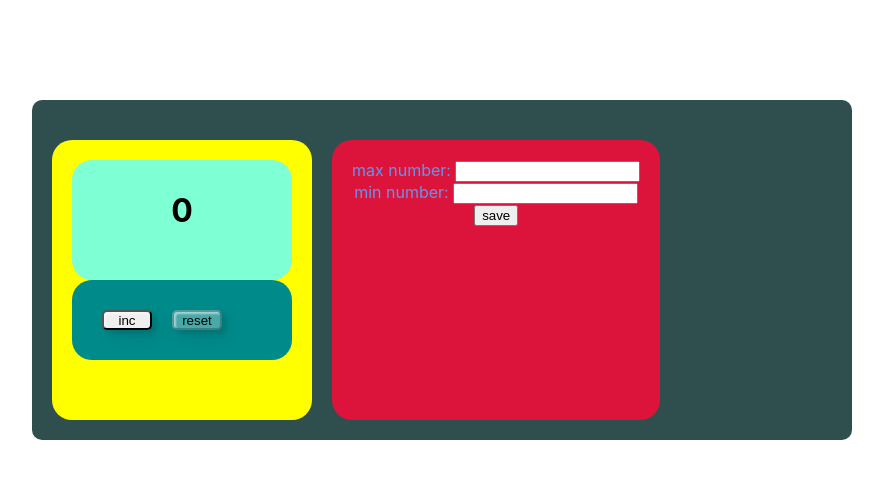
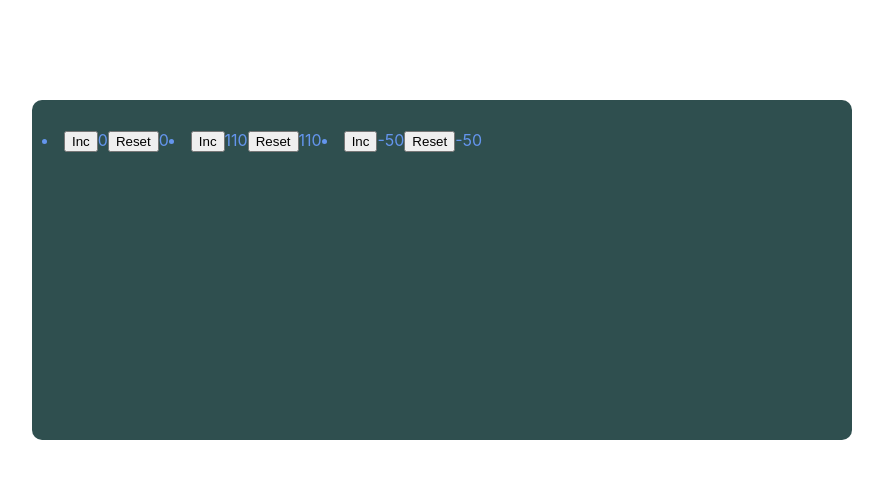
Before and after one commit to SerhiiSa07/counter, a React (Create React App) app: page / in a window 1280 px wide. Shown: the top 478 px of the page, without its empty margins (168-1051 px from the left). Built offline with nearby package versions, Linux system fonts and the light colour scheme.

Commit message:
counter2.2

```diff
--- a/src/App2.tsx
+++ b/src/App2.tsx
@@ -1,35 +1,38 @@
 import React, {useState} from 'react';
 import './App.css';
-import {Counter} from "./components/counter/Counter";
-import {Button} from "./components/interface/Button";
-import {Counter2} from "./components/counter/Counter2";
-import {Button2} from "./components/interface/Button2";
-import {CounterSetUp} from "./components/counterSetUp/CounterSetUp";
-import d from "./app.module.css"
+
+
+
+const initialCounters = [
+    {
+        id: 123,
+        value: 0
+    },
+    {
+        id: 234,
+        value: 110
+    },
+    {
+        id: 1111,
+        value: -50
+    }
+]
 
 function App2 () {
 
     const maxNumber = 5;
-    let [count, setCount] = useState(0)
+    let [count, setCount] = useState(initialCounters);
     const [status, setStatus] = useState<boolean>(false)
-    let [maxValue, setMaxValue] = useState(1000)
-    let [startValue, setStartValue] = useState(0)
-    const [disable, setDisable] = useState<boolean>(false)
 
-    const [editMode, setEditMode] = useState<boolean>(false)
+/*    const [editMode, setEditMode] = useState<boolean>(false)*/
 
-    function onClickInc () {
-        if (count < maxNumber) {
-            setCount(count + 1 )
-        }
-        if (count === 4) {
-            setStatus(true)
-        }
+    const onClickInc = (id: number) => {
+        const updatedCounts = count.map(el => el.id === id ? {...el, value: el.value + 1} : el)
+        setCount(updatedCounts)
     }
-
     function onClickReset () {
-        setCount(0)
-        setStatus(false)
+        /*setCount(0)
+        setStatus(false)*/
     }
 
     function errorMin () {
@@ -37,8 +40,7 @@ function App2 () {
     }
 
     function errorMax () {
-        setMaxValue(0)
-        setStatus(true)
+
     }
 
     function onClickSave (){
@@ -48,11 +50,14 @@ function App2 () {
     return(
 
         <div className="App">
-            <div className={d.background}>
-            <Counter2 count={count} onClickInc={onClickInc} onClickReset={onClickReset} status={status} maxNumber={maxNumber}/>
-            <Button2 count={count} onClickInc={onClickInc} onClickReset={onClickReset} status={status}  maxNumber={maxNumber}/>
-            </div>
-            <CounterSetUp count={count} onClickInc={onClickInc} onClickReset={onClickReset} status={status} maxNumber={maxNumber}/>
+            {count.map(el => (
+                <li key={el.id}>
+                    <button onClick={() => onClickInc(el.id)}>Inc</button>
+                        {el.value}
+                    <button onClick={onClickReset}>Reset</button>
+                        {el.value}
+                </li>
+            ))}
         </div>
 
     )
--- a/src/components/counter/Counter2.tsx
+++ /dev/null
@@ -1,21 +0,0 @@
-import React from "react";
-import style from "./Counter2.module.css";
-
-type PropsType = {
-    count: number
-    onClickInc: () => void
-    onClickReset: () => void
-    status: boolean
-    maxNumber: number
-
-}
-
-export function Counter2 (props: PropsType) {
-
-    return(
-            <div className={style.titleCounter}>
-            <h1 className={props.status ? style.active : style.counter }>{props.count}</h1>
-            </div>
-    )
-
-}
--- a/src/components/counterSetUp/CounterSetUp.tsx
+++ b/src/components/counterSetUp/CounterSetUp.tsx
@@ -1,29 +1,38 @@
-import React from "react";
+import React, {ChangeEvent, useState} from 'react';
 import m from "./CounterSetUp.module.css";
 
-type PropsType = {
-    count: number
-    onClickInc: () => void
-    onClickReset: () => void
-    status: boolean
-    maxNumber: number
+
+type FullInputPropsType ={
+    onClickSave: (startValue: string) => void
 
 }
 
-export function CounterSetUp (props: PropsType) {
+export function CounterSetUp (props: FullInputPropsType) {
+
+    const [startValue, setStartValue] = useState('')
+
+    const onChangeInputHandler = (event: ChangeEvent<HTMLInputElement>) => {
+        setStartValue(event.currentTarget.value)
+    }
+
+
+    const onclickButtonHandler = () => {
+        props.onClickSave(startValue)
+        setStartValue('')
+    }
 
     return(
         <div className={m.box_size}>
             <div className={m.box_flex}>
                 <span>max number: </span>
-                <input type="number"/>
+                <input type="number" />
             </div>
             <div>
                 <span>min number: </span>
-                <input type="number"/>
+                <input type="number" onChange={onChangeInputHandler}/>
             </div>
             <div>
-                <button>save</button>
+                <button onClick={onclickButtonHandler}>save</button>
             </div>
         </div>
     )
--- a/src/components/interface/Button.tsx
+++ b/src/components/interface/Button.tsx
@@ -13,13 +13,12 @@ type OwnPropertyType = {
 export function Button (props: OwnPropertyType) {
 
     return(
+
         <div className={b.titleButton}>
 
             <button className={b.customBtn} disabled={props.count === props.maxNumber} onClick={props.onClickInc}>inc</button>
+            <button className={b.customL} disabled={props.count === 0} onClick={props.onClickReset}>reset</button>
 
-                <button className={b.customL} disabled={props.count === 0} onClick={props.onClickReset}>reset</button>
         </div>
     )
-
-
 }
--- a/src/components/interface/Button2.tsx
+++ /dev/null
@@ -1,28 +0,0 @@
-import React from "react";
-import b from "./Button2.module.css"
-
-type OwnPropertyType = {
-    count: number
-    onClickInc: () => void
-    onClickReset: () => void
-    status: boolean
-    maxNumber: number
-
-}
-
-export function Button2 (props: OwnPropertyType) {
-
-    return(
-        <div className={b.titleButton}>
-                <div>
-                    <button className={b.customBtn} disabled={props.count === props.maxNumber}
-                            onClick={props.onClickInc}>inc
-                    </button>
-                </div>
-                <div>
-                    <button className={b.customL} disabled={props.count === 0} onClick={props.onClickReset}>reset
-                    </button>
-                </div>
-        </div>
-    )
-}
```
